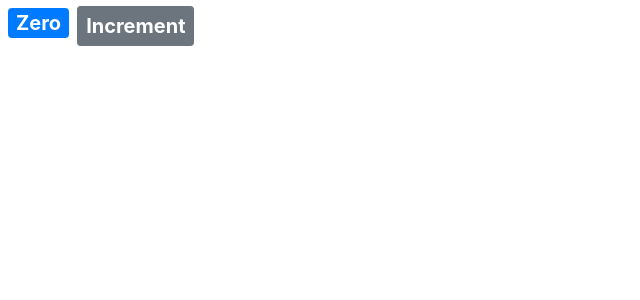
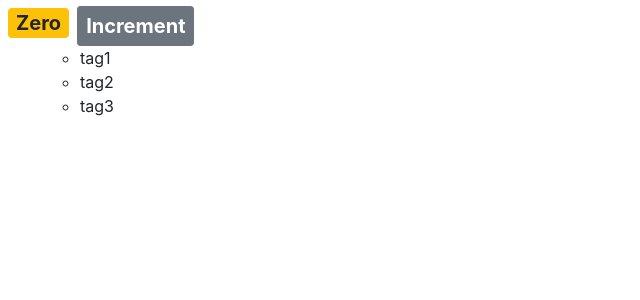
Before and after one commit to ezilybored/react_learn, a React (Create React App) app in the folder counter-app/: page / in a window 1280 px wide. Shown: the top 300 px of the page, without its empty margins (0-640 px from the left). Built offline with nearby package versions, Linux system fonts and the light colour scheme.

Commit message:
creating lists in React

```diff
--- a/counter-app/src/components/counter.jsx
+++ b/counter-app/src/components/counter.jsx
@@ -5,22 +5,46 @@ class Counter extends Component {
   state = {
     // State is used to store data
     count: 0,
+    tags: ['tag1', 'tag2', 'tag3']
   }
-  // 2 ways of CSS styling. Inline, as an object, or as a separate file
+  // 3 ways of CSS styling. Inline, as an object, or as a separate file
   styles = {
     fontSize: 20,
     fontWeight: 'bold'
   }
+
+  // Conditionally rendering tags to the lis
+  renderTags() {
+    if (this.state.tags.length === 0) return <p>There are no elements in this list</p>
+    // If there are tags then use the render method that was previously in the jsx
+    // Each item in the list needs a unique key. Here it is given by the string as in each item the text is different.
+    // It could be the id field from an object
+    return <ul>{ this.state.tags.map(tag => <li key={tag}>{tag}</li>) }</ul>
+  }
+
   render() {
+
     return (
       // Use React.Fragment in place of <div> as <div> ends up doing some strange double <div> thing
-      // Javascript expressions live between { }
-      // className used instead of class. Using bootstrap classes here
       <React.Fragment>
-        <span style={ this.styles } className="badge badge-primary m-2">{this.formatCount()}</span>
+        { /* className used instead of class. Using bootstrap classes here */ }
+        <span style={ this.styles } className={this.getBadgeClasses()}>{this.formatCount()}</span>
         <button style={{ fontSize: 20, fontWeight: 'bold' }} className="btn btn-secondary btn-sm">Increment</button>
+        { /* { this.state.tags.map(tag => <li key={tag}>{tag}</li>) } is used to render a list from an array defined in the state object*/ }
+        <ul>
+          { this.renderTags() }
+        </ul>
+
       </React.Fragment>
     )
+  }
+
+  // Setting the colour of the cart number
+  getBadgeClasses() {
+    let classes = "badge m-2 badge-"
+    // Appends either warning or primary to the end of classes depending on its value === 0 or not
+    classes += (this.state.count === 0) ? "warning" : "primary"
+    return classes
   }
 
   formatCount() {
```
